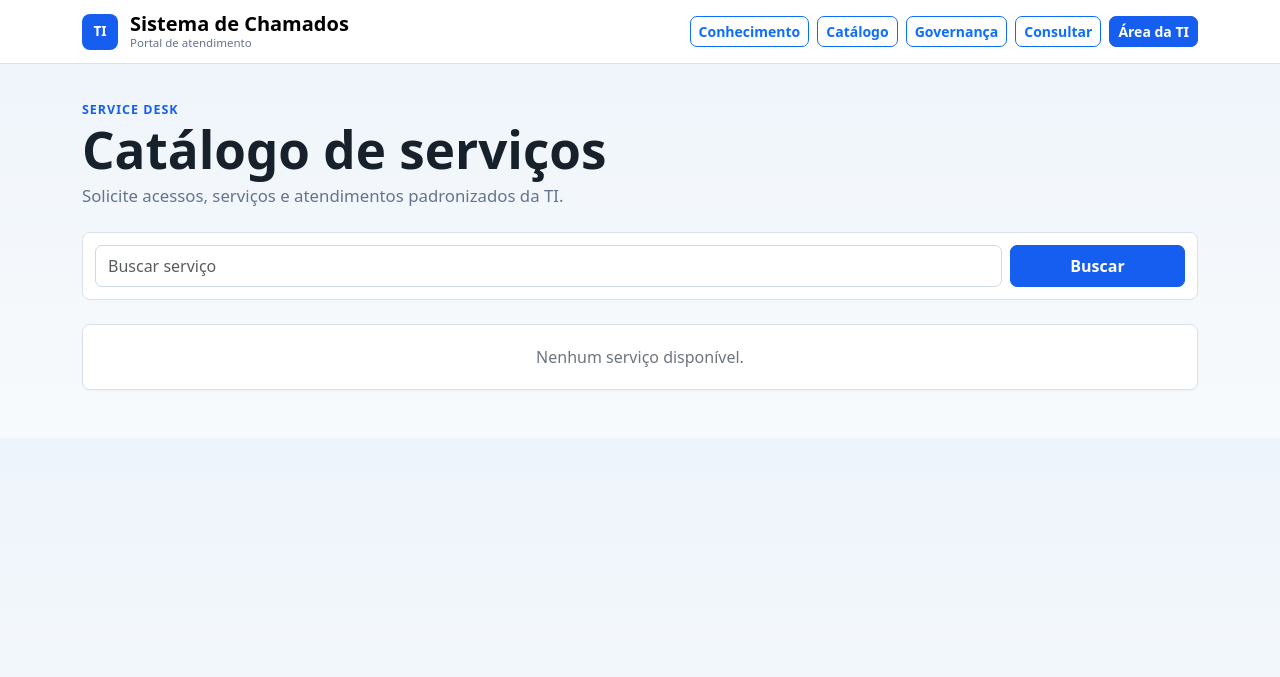
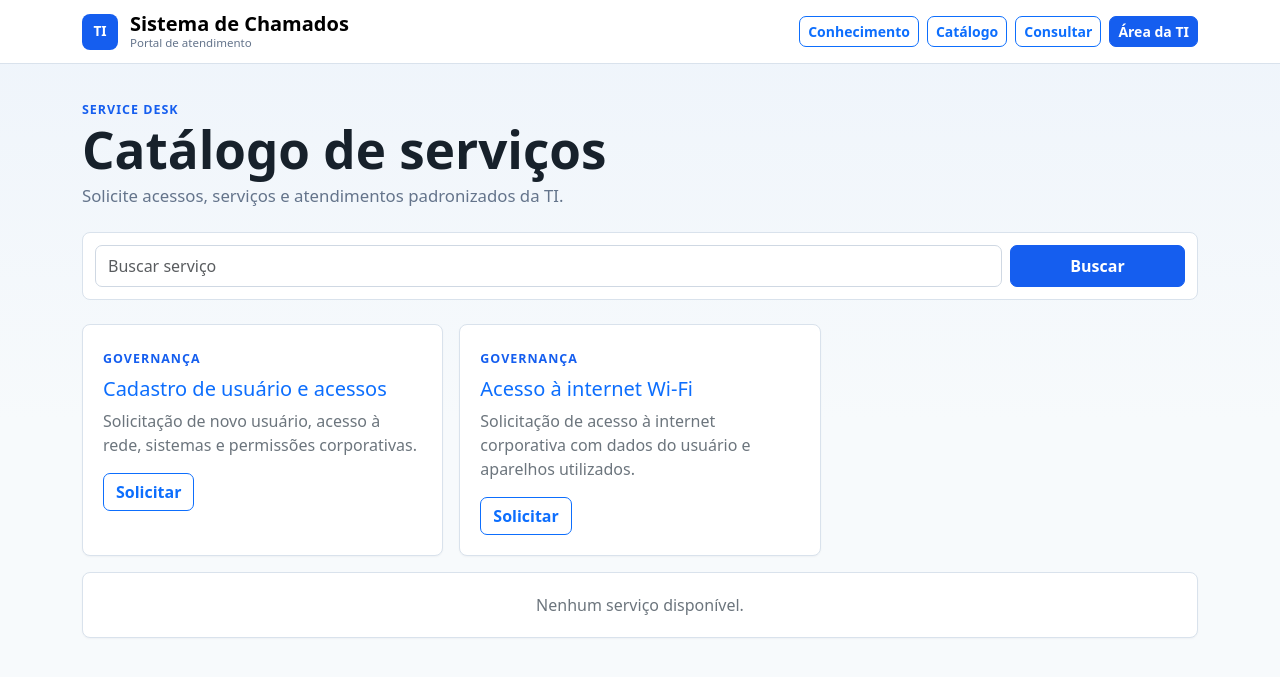
Before and after one commit to mcetrangolo/sistema_chamados, a Django app: page /catalogo/ in a window 1280 px wide. Shown: the top 677 px of the page. Run offline with Django 5.2, Linux system fonts and the light colour scheme; data comes from the database, SQL or seed files in the repository; data that the repository does not hold is empty.

Commit message:
Centraliza governanca no catalogo

```diff
--- a/templates/base.html
+++ b/templates/base.html
@@ -69,8 +69,7 @@
             <ul class="dropdown-menu">
               <li><a class="dropdown-item" href="{% url 'chamados:relatorio' %}">Relatórios de chamados</a></li>
               <li><a class="dropdown-item" href="{% url 'governanca:solicitacoes' %}">Solicitações de governança</a></li>
-              <li><hr class="dropdown-divider"></li>
-              <li><a class="dropdown-item" href="{% url 'governanca:portal' %}">Portal de governança</a></li>
+              <li><a class="dropdown-item" href="{% url 'chamados:catalogo' %}">Catálogo público de serviços</a></li>
             </ul>
           </li>
           <li class="nav-item dropdown">
--- a/templates/chamados/public/catalogo_list.html
+++ b/templates/chamados/public/catalogo_list.html
@@ -15,6 +15,22 @@
   </div>
 </form>
 <div class="row g-3">
+  <div class="col-md-6 col-xl-4">
+    <section class="public-panel h-100">
+      <span class="section-label">Governança</span>
+      <h2 class="h5 mt-2"><a href="{% url 'governanca:usuario_acesso' %}">Cadastro de usuário e acessos</a></h2>
+      <p class="text-secondary">Solicitação de novo usuário, acesso à rede, sistemas e permissões corporativas.</p>
+      <a class="btn btn-outline-primary" href="{% url 'governanca:usuario_acesso' %}">Solicitar</a>
+    </section>
+  </div>
+  <div class="col-md-6 col-xl-4">
+    <section class="public-panel h-100">
+      <span class="section-label">Governança</span>
+      <h2 class="h5 mt-2"><a href="{% url 'governanca:wifi' %}">Acesso à internet Wi-Fi</a></h2>
+      <p class="text-secondary">Solicitação de acesso à internet corporativa com dados do usuário e aparelhos utilizados.</p>
+      <a class="btn btn-outline-primary" href="{% url 'governanca:wifi' %}">Solicitar</a>
+    </section>
+  </div>
   {% for servico in servicos %}
     <div class="col-md-6 col-xl-4">
       <section class="public-panel h-100">
--- a/templates/public_base.html
+++ b/templates/public_base.html
@@ -33,7 +33,6 @@
       <div class="d-flex gap-2">
         <a class="btn btn-outline-primary btn-sm" href="{% url 'chamados:conhecimento' %}">Conhecimento</a>
         <a class="btn btn-outline-primary btn-sm" href="{% url 'chamados:catalogo' %}">Catálogo</a>
-        <a class="btn btn-outline-primary btn-sm" href="{% url 'governanca:portal' %}">Governança</a>
         <a class="btn btn-outline-primary btn-sm" href="{% url 'chamados:portal_consultar' %}">Consultar</a>
         <a class="btn btn-primary btn-sm" href="{% url 'login' %}">Área da TI</a>
       </div>
```
Also changed, not shown: governanca/views.py (+4 -3 lines), README.md.
